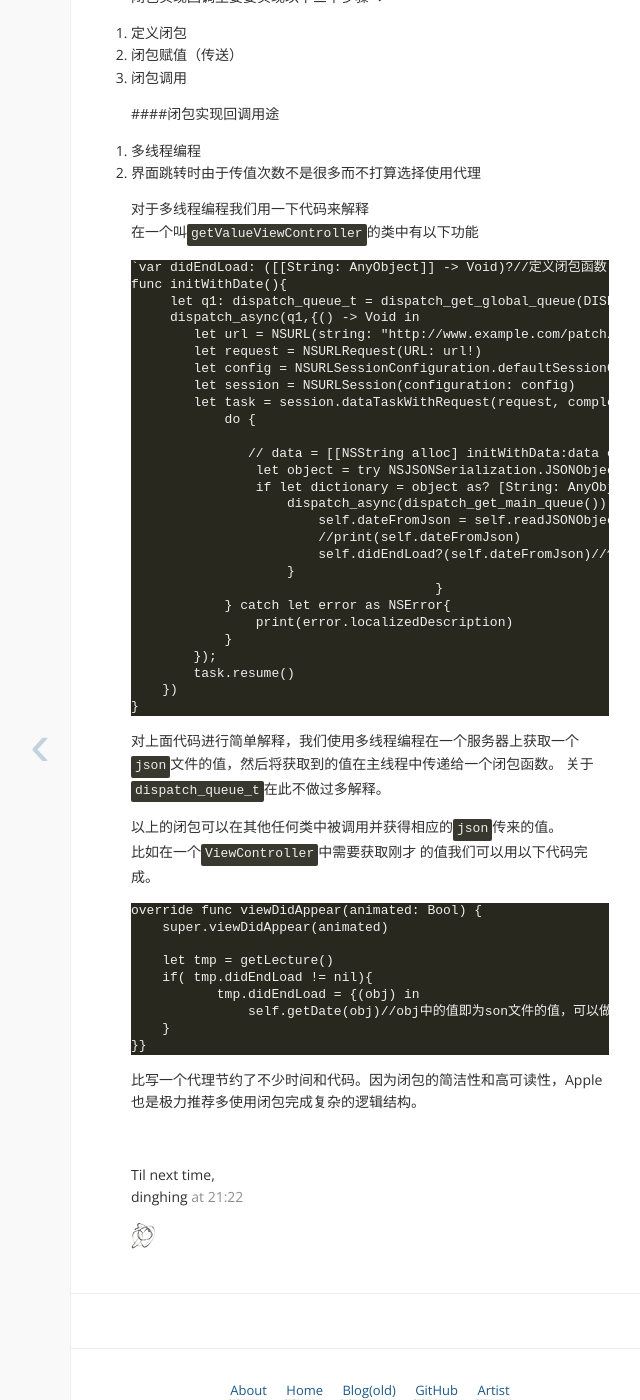
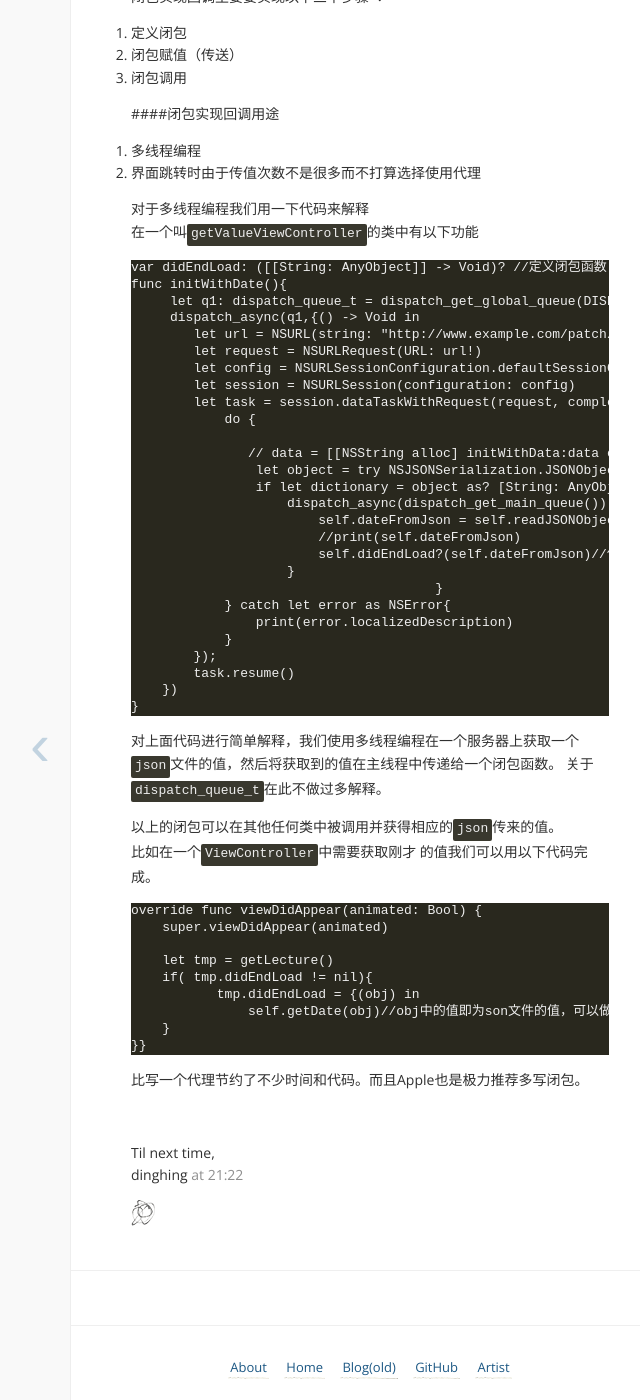
Before and after one commit to dinghing/dinghing.github.io, a Jekyll site: the page built from _posts/2016-08-29-Swift闭包实现回调.md, in a window 1280 px wide and 1400 px high, scrolled down 932 px. Shown: the whole window, without its empty margins (270-910 px from the left). Built offline with Jekyll 4.4.1, drawn with Linux system fonts in a browser that asks for light colours; comment, search, counter and statistics services are not loaded.

Commit message:
Update 2016-08-29-Swift闭包实现回调.md

```diff
--- a/_posts/2016-08-29-Swift闭包实现回调.md
+++ b/_posts/2016-08-29-Swift闭包实现回调.md
@@ -4,7 +4,6 @@ title: Swift闭包实现回调
 date: 2016-08-19 21:22:31
 disqus: y
 ---
-
 
 ### 介绍
 在Swift中闭包类似于Object-C和C中的`block`，作为一等函数可以被使用和嵌套在任何地方
@@ -32,7 +31,7 @@ statements
 对于多线程编程我们用一下代码来解释
 在一个叫`getValueViewController`的类中有以下功能
 
-	`var didEndLoad: ([[String: AnyObject]] -> Void)?//定义闭包函数`
+	var didEndLoad: ([[String: AnyObject]] -> Void)? //定义闭包函数
 	func initWithDate(){
          let q1: dispatch_queue_t = dispatch_get_global_queue(DISPATCH_QUEUE_PRIORITY_DEFAULT, 0)
          dispatch_async(q1,{() -> Void in
@@ -76,4 +75,4 @@ statements
         }
     }}
 
-比写一个代理节约了不少时间和代码。因为闭包的简洁性和高可读性，Apple也是极力推荐多使用闭包完成复杂的逻辑结构。
+比写一个代理节约了不少时间和代码。而且Apple也是极力推荐多写闭包。
```
